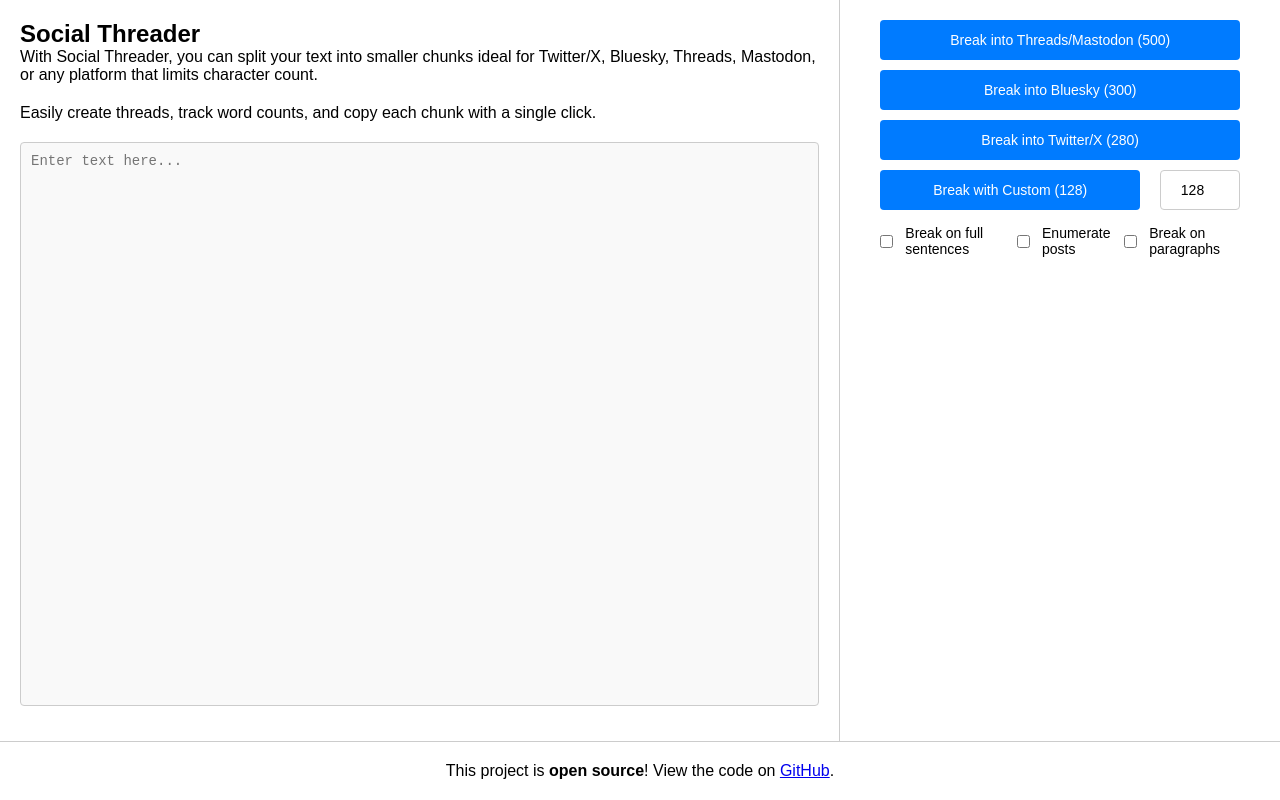
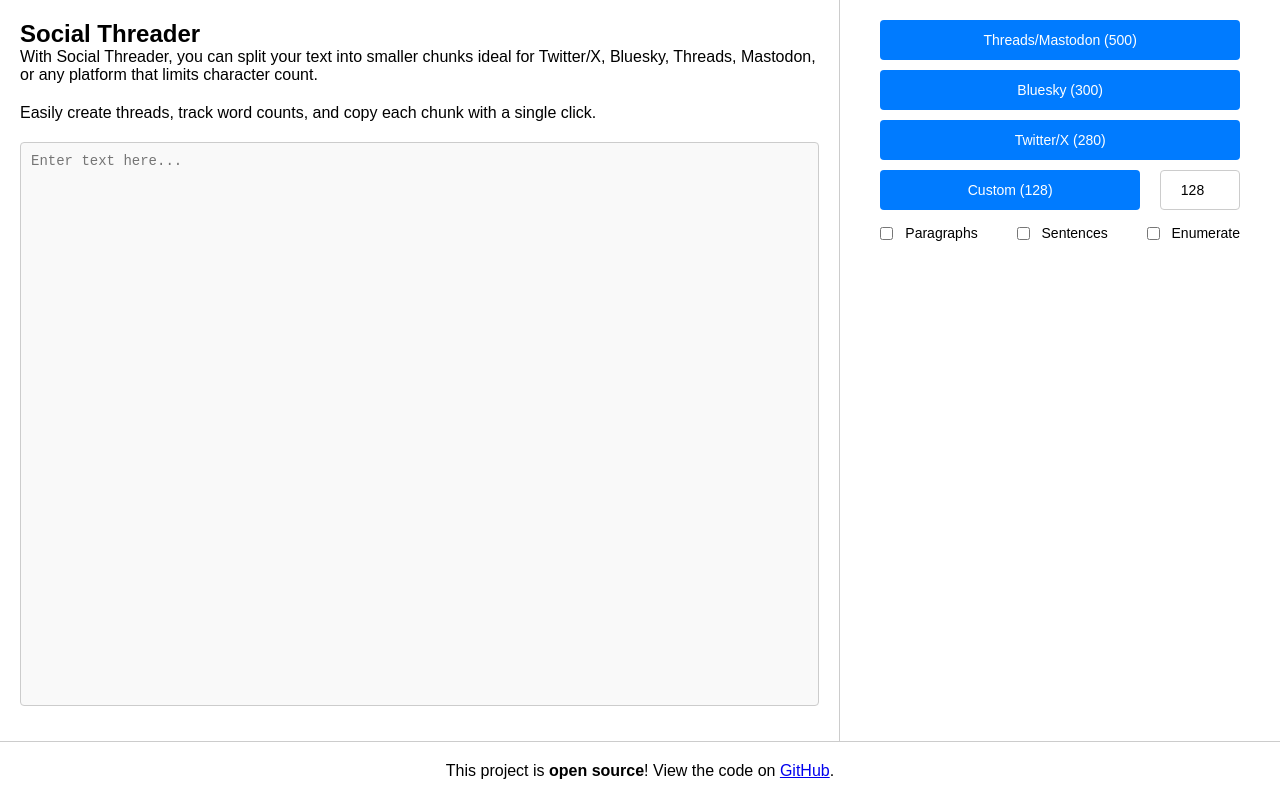
Before and after one commit to MarcoPoloResearchLab/social_threader, a plain HTML site: page index.html in a window 1280 px wide. Drawn offline with Linux system fonts and the light colour scheme.

Commit message:
Feature: UI text simplified

```diff
--- a/index.html
+++ b/index.html
@@ -356,28 +356,28 @@
         <div class="upper-right-pane">
             <!-- Preset chunk sizes -->
             <div class="button-group">
-                <button data-length="500">Break into Threads/Mastodon (500)</button>
-                <button data-length="300">Break into Bluesky (300)</button>
-                <button data-length="280">Break into Twitter/X (280)</button>
+                <button data-length="500">Threads/Mastodon (500)</button>
+                <button data-length="300">Bluesky (300)</button>
+                <button data-length="280">Twitter/X (280)</button>
             </div>
             <!-- Custom chunk size -->
             <div class="custom-control">
-                <button id="customButton">Break with Custom Size</button>
+                <button id="customButton">Custom Size</button>
                 <input type="number" id="customLength" placeholder="Size" min="1" value="128" />
             </div>
             <!-- Toggles for sentence, enumeration, and paragraph breaks -->
             <div class="toggle-sentence-break">
                 <div class="toggle-options">
+                    <input type="checkbox" id="paragraphToggle" />
+                    <label for="paragraphToggle">Paragraphs</label>
+                </div>
+                <div class="toggle-options">
                     <input type="checkbox" id="sentenceToggle" />
-                    <label for="sentenceToggle">Break on full sentences</label>
+                    <label for="sentenceToggle">Sentences</label>
                 </div>
                 <div class="toggle-options">
                     <input type="checkbox" id="enumerationToggle" />
-                    <label for="enumerationToggle">Enumerate posts</label>
-                </div>
-                <div class="toggle-options">
-                    <input type="checkbox" id="paragraphToggle" />
-                    <label for="paragraphToggle">Break on paragraphs</label>
+                    <label for="enumerationToggle">Enumerate</label>
                 </div>
             </div>
         </div>
@@ -722,9 +722,9 @@
         const inputValue = parseInt(document.getElementById("customLength").value, 10);
         const customButtonElement = document.getElementById("customButton");
         if (!isNaN(inputValue) && inputValue > 0) {
-            customButtonElement.textContent = `Break with Custom (${inputValue})`;
+            customButtonElement.textContent = `Custom (${inputValue})`;
         } else {
-            customButtonElement.textContent = "Break with Custom Size";
+            customButtonElement.textContent = "Custom Size";
         }
         if (customButtonElement.classList.contains('active')) {
             if (customReflowTimeout) {
```
